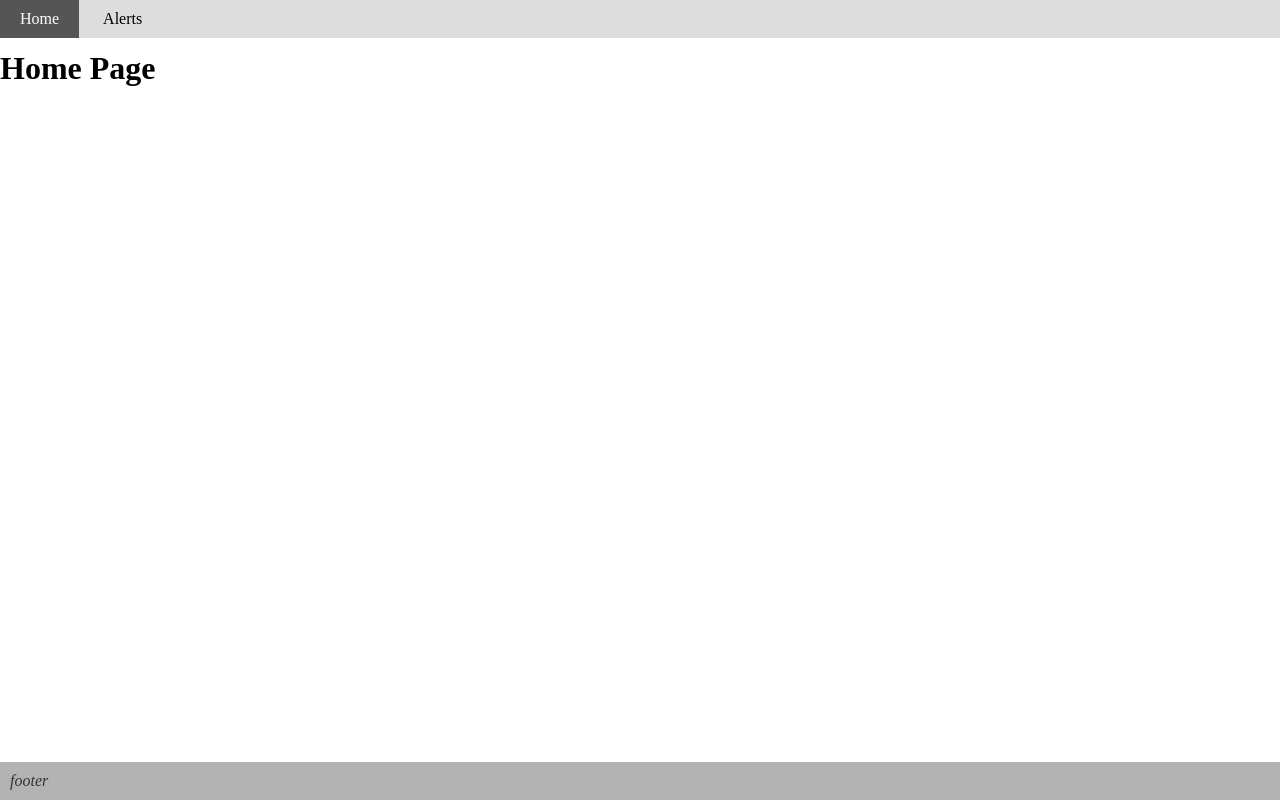
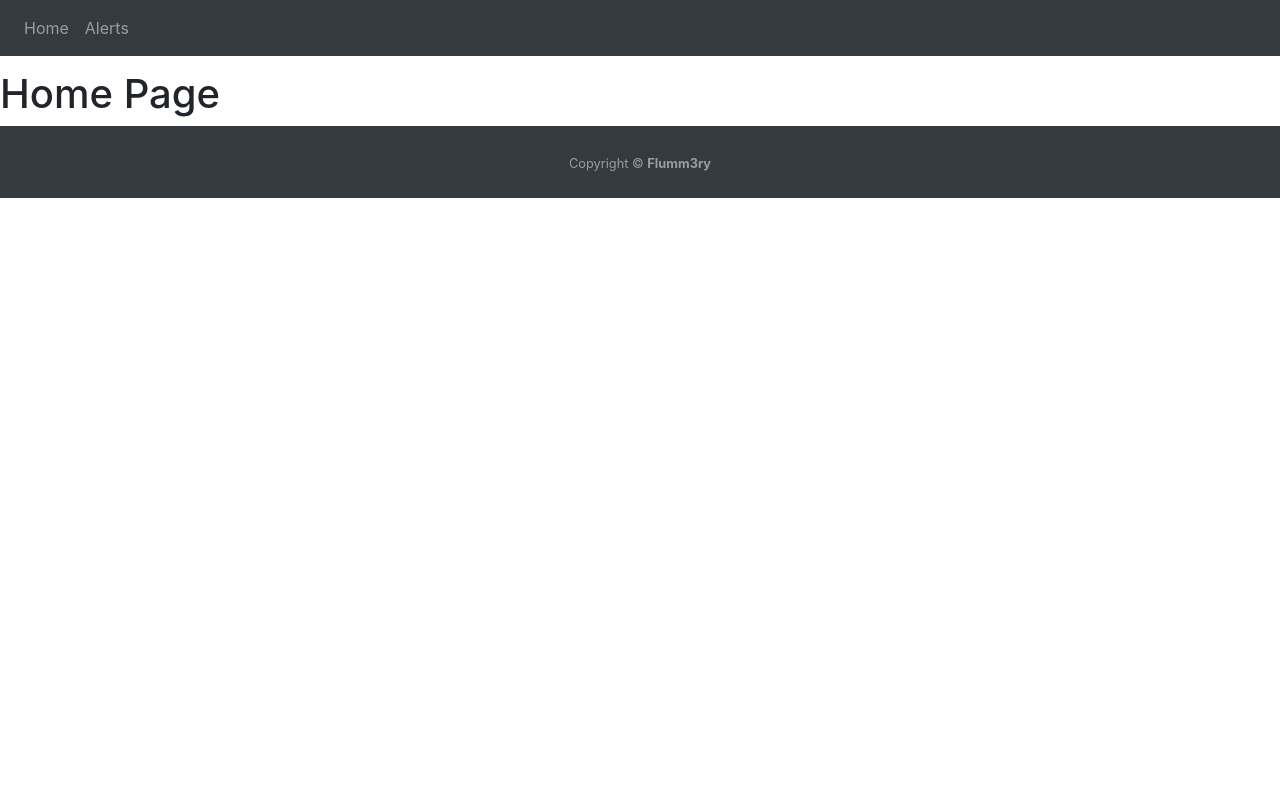
Before and after one commit to Flumm3ry/OzbargainWebscraper, a Flask app: page / in a window 1280 px wide. Run offline with Flask 2, Linux system fonts and the light colour scheme; some libraries are stand-ins or nearby versions.

Commit message:
Used bootstrap to style nav bar and footer

```diff
--- a/static/css/main.css
+++ b/static/css/main.css
@@ -1,7 +1,3 @@
-*{
-	margin: 0;
-	padding: 0;
-}
 
 header{
 	position: fixed;
@@ -10,37 +6,6 @@ header{
 	background-color: #dddddd;
 }
 
-nav ul{
-	list-style-type: none;
-	overflow: hidden;
-	padding: 10px 0px;
+body{
+	padding-top: 70px;
 }
-
-nav ul li{
-	display: inline;
-}
-
-nav ul li a{
-	text-decoration: none;
-	color: black;
-	padding: 15px 20px;
-}
-
-nav ul li a:hover{
-	background-color: #555;
-	color: white;
-}
-
-footer{
-	position: fixed;
-	bottom: 0px;
-	width: 100%;
-	background-color: #b3b3b3;
-	color: #333333;
-	padding: 10px;
-}
-
-body{
-	padding-top: 50px;
-	padding-bottom: 30px;
-}
--- a/templates/template.html
+++ b/templates/template.html
@@ -4,13 +4,17 @@
 		<meta charset="utf-8"/>
 		<title>Web Scraper</title>
 		<link rel="stylesheet" href="{{ url_for('static', filename='css/main.css')  }}"/>
+
+		<!-- Bootstrap CSS -->
+		<link rel="stylesheet" href="https://stackpath.bootstrapcdn.com/bootstrap/4.3.1/css/bootstrap.min.css" integrity="sha384-ggOyR0iXCbMQv3Xipma34MD+dH/1fQ784/j6cY/iJTQUOhcWr7x9JvoRxT2MZw1T" crossorigin="anonymous">
+
 	</head>
 	<body>
 		<header>
-			<nav>
-				<ul>
-					<li><a href="{{ url_for('home') }}">Home</a></li>
-					<li><a href="{{ url_for('alerts') }}">Alerts</a></li>
+			<nav class="navbar navbar-expand-sm bg-dark navbar-dark">
+				<ul class="navbar-nav">
+					<li class="nav-item"><a class="nav-link" href="{{ url_for('home') }}">Home</a></li>
+					<li class="nav-item"><a class="nav-link" href="{{ url_for('alerts') }}">Alerts</a></li>
 				</ul>
 			</nav>
 		</header>
@@ -18,8 +22,14 @@
 		{% block body_content %}
 		{% endblock %}
 
-		<footer>
-			<p><i>footer</i></p>
+		<footer id="sticky-footer" class="py-4 bg-dark text-white-50">
+			<div class="container text-center">
+				<small>Copyright &copy; <strong>Flumm3ry</strong></small>
+			</div>
 		</footer>
+
+		<script src="https://code.jquery.com/jquery-3.3.1.slim.min.js" integrity="sha384-q8i/X+965DzO0rT7abK41JStQIAqVgRVzpbzo5smXKp4YfRvH+8abtTE1Pi6jizo" crossorigin="anonymous"></script>
+		<script src="https://cdnjs.cloudflare.com/ajax/libs/popper.js/1.14.7/umd/popper.min.js" integrity="sha384-UO2eT0CpHqdSJQ6hJty5KVphtPhzWj9WO1clHTMGa3JDZwrnQq4sF86dIHNDz0W1" crossorigin="anonymous"></script>
+		<script src="https://stackpath.bootstrapcdn.com/bootstrap/4.3.1/js/bootstrap.min.js" integrity="sha384-JjSmVgyd0p3pXB1rRibZUAYoIIy6OrQ6VrjIEaFf/nJGzIxFDsf4x0xIM+B07jRM" crossorigin="anonymous"></script>
 	</body>
 </html>
```
Also changed, not shown: scraper.py (line endings or trailing spaces).
